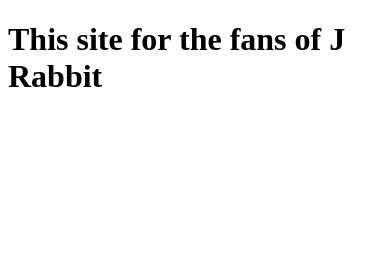
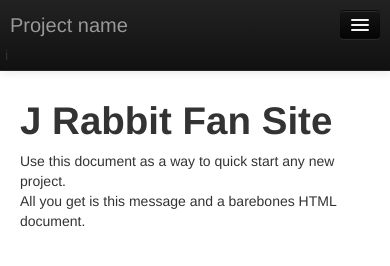
Before and after one commit to illusion710/webtest, a plain HTML site: page html/index.html in a window 390 px wide. Drawn offline with nearby package versions, Linux system fonts and the light colour scheme; files whose address does not match are found by name.

Commit message:
index.html modified

```diff
--- a/html/index.html
+++ b/html/index.html
@@ -2,21 +2,81 @@
 <html>
     <head>
         <title>J Rabbit Fan Site</title>
+
         <meta http-equiv="Content-Type" content="text/html;charset=utf-8" />
         <meta name="description" content="J Rabbit Fan Site" />
-        <link rel="shortcut icon"href="../icon/jrabbit_laughaway.ico"
+        <meta name="author" content="illusion710@gmail.com" />
+        <meta name="viewport" content="width=device-width, initial-scale=1.0" />
+
+        <link rel="shortcut icon" href="../icon/jrabbit_laughaway.ico"
         sizes="16x16 24x24 32x32 48x48 64x64 96x96 128x128 192x192 256x256 512x512" type="image/x-icon" />
         <link rel="icon" href="../icon/jrabbit_laughaway.ico"
         sizes="16x16 24x24 32x32 48x48 64x64 96x96 128x128 192x192 256x256 512x512" type="image/x-icon" />
         <link rel="stylesheet" type="text/css" url="../css/index.css" />
+
+        <!-- for Apple Devices -->
+        <meta name="apple-mobile-web-app-capable" content="yes" />
+        <meta name="apple-mobile-web-app-status-bar-style" content="black-translucent" />
+        <!-- for above iPhone4 114x114, iPad 72x72, under iPhone3Gs 57x57 -->
+        <link rel="apple-touch-icon" href="../icon/jrabbit_laughaway_apple.png" />
+        <!-- for iPhone5? iPhone4&4s 640x920, iPad 768x1004, under iPhone3Gs 320x460 image's not ready -->
+        <link rel="apple-touch-startup-image" href="../icon/jrabbit_laughaway_apple.png" />
+
+        <!-- bootstrap css -->
+        <link href="../css/bootstrap.css" rel="stylesheet" />
+        <style>
+            body {
+                padding-top: 60px; /* 60px to make the container go all the way to the bottom of the topbar */
+            }
+        </style>
+        <link href="../css/bootstrap-responsive.css" rel="stylesheet" />
+        <!-- HTML5 shim, for IE6-8 support of HTML5 elements -->
+        <!--[if lt IE 9]>
+        <script src="../assets/js/html5shiv.js"></script>
+        <![endif]-->
+
+        <!-- Fav and touch icons -->
+        <!-- <link rel="apple-touch-icon-precomposed" sizes="144x144"
+        href="../assets/ico/apple-touch-icon-144-precomposed.png">
+        <link rel="apple-touch-icon-precomposed" sizes="114x114"
+        href="../assets/ico/apple-touch-icon-114-precomposed.png">
+        <link rel="apple-touch-icon-precomposed" sizes="72x72"
+        href="../assets/ico/apple-touch-icon-72-precomposed.png">
+        <link rel="apple-touch-icon-precomposed"
+        href="../assets/ico/apple-touch-icon-57-precomposed.png">
+        -->
     </head>
     <body>
-        <div id="header">
-            <H1>This site for the fans of J Rabbit</H1>
+        <div class="navbar navbar-inverse navbar-fixed-top">
+            <div class="navbar-inner">
+                <div class="container">
+                    <button type="button" class="btn btn-navbar" data-toggle="collapse" data-target=".nav-collapse">
+                        <span class="icon-bar"></span>
+                        <span class="icon-bar"></span>
+                        <span class="icon-bar"></span>
+                    </button>
+                    <a class="brand" href="#">Project name</a>
+                    <div class="nav-collapse collapse">
+                        <ul class="nav">
+                            <li class="active"><a href="#">Home</a></li>
+                            <li><a href="#about">About</a></li>
+                            <li><a href="#contact">Contact</a></li>
+                        </ul>
+                    </div> <!-- collapse -->
+                </div>i
+            </div>
         </div>
-        <div id="body">
-        </div>
-        <div id="footer">
-        </div>
+
+        <div class="container">
+            <h1>J Rabbit Fan Site</h1>
+            <p>Use this document as a way to quick start any new project.<br>
+            All you get is this message and a barebones HTML document.</p>
+        </div> <!-- /container -->
+
+        <!-- Le javascript -->
+        <!-- Placed at the end of the document so the pages load faster -->
+        <script src="../assets/js/jquery.js"></script>
+        <script src="../js/bootstrap.js"></script>
+        <script src="../js/bootstrap.min.js"></script>
     </body>
 </html>
```
